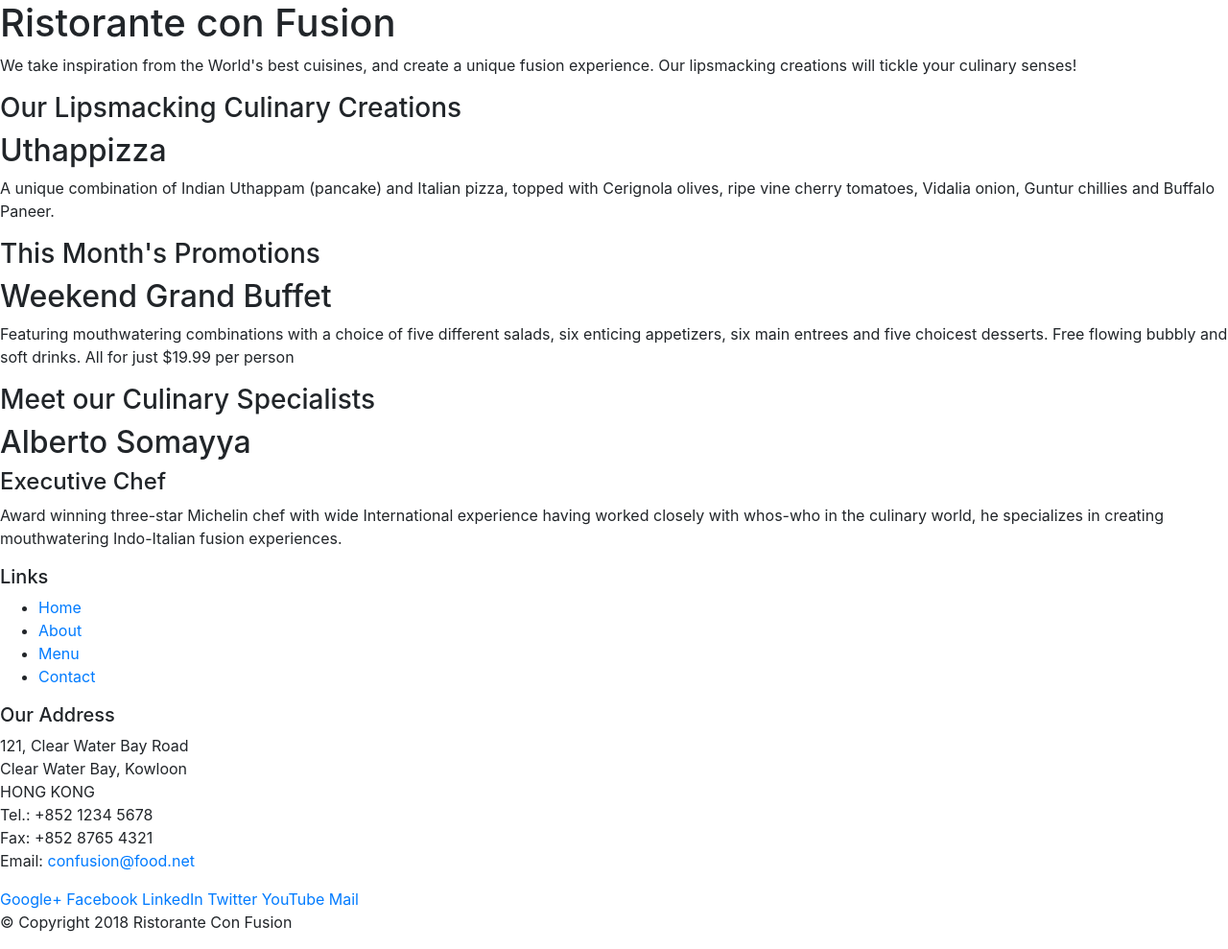
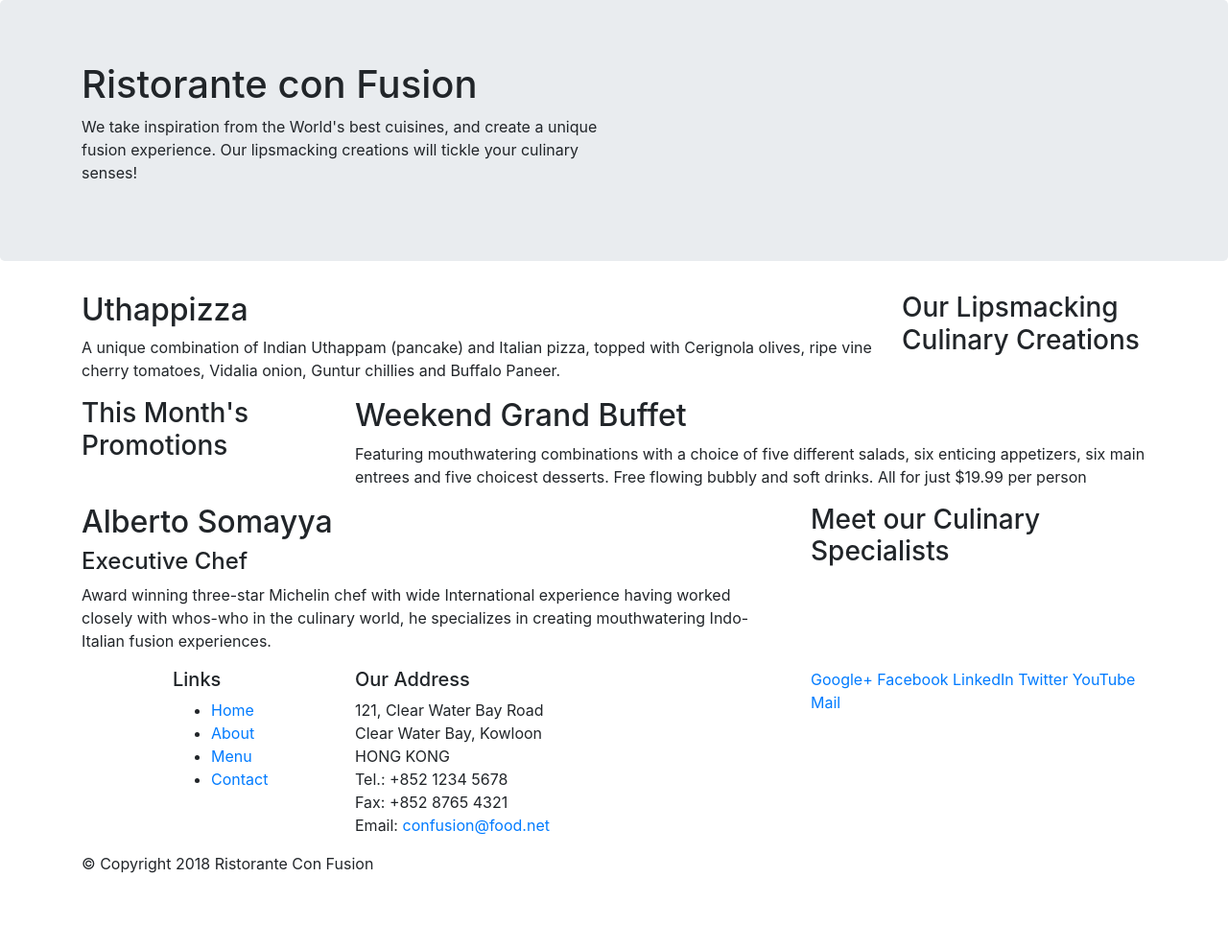
Before and after one commit to kuldeepmewara/Bootstrap-COurse, a website: page index.html in a window 1280 px wide. Shown: the whole page at 96% size. After the commit the page ends 928 px from the top, so only its background shows below. Drawn offline with nearby package versions, Linux system fonts and the light colour scheme.

Commit message:
Bootstrap Grid Part 1

```diff
--- a/index.html
+++ b/index.html
@@ -15,46 +15,46 @@
 
 <body>
 
-    <header>
-        <div>
-            <div>
-                <div>
+    <header class="jumbotron">
+        <div class="container">
+            <div class="row">
+                <div class="col-12 col-sm-6">
                     <h1>Ristorante con Fusion</h1>
                     <p>We take inspiration from the World's best cuisines, and create a unique fusion experience. Our lipsmacking creations will tickle your culinary senses!</p>
                 </div>
-                <div>
+                <div class="col-12 col-sm-6">
                 </div>
             </div>
         </div>
     </header>
 
-    <div>
-        <div>
-            <div>
+    <div class="container">
+        <div class="row">
+            <div class="col-12 col-sm-4 order-sm-last col-md-3">
                 <h3>Our Lipsmacking Culinary Creations</h3>
             </div>
-            <div>
+            <div class="col col-sm order-sm-first col-md">
                 <h2>Uthappizza</h2>
                 <p>A unique combination of Indian Uthappam (pancake) and Italian pizza, topped with Cerignola olives, ripe vine cherry tomatoes, Vidalia onion, Guntur chillies and Buffalo Paneer.</p>
             </div>
         </div>
 
 
-        <div>
-            <div>
+        <div class="row">
+            <div class="col-12 col-sm-4 col-md-3">
                 <h3>This Month's Promotions</h3>
             </div>
-            <div>
+            <div class="col col-sm col-md" >
                 <h2>Weekend Grand Buffet</h2>
                 <p>Featuring mouthwatering combinations with a choice of five different salads, six enticing appetizers, six main entrees and five choicest desserts. Free flowing bubbly and soft drinks. All for just $19.99 per person </p>
             </div>
         </div>
 
-        <div>
-            <div>
+        <div class="row">
+            <div class="col-12 col-sm-4 order-sm-last-col-md-3">
                 <h3>Meet our Culinary Specialists</h3>
             </div>
-            <div>
+            <div class="col col-sm order-sm-first col-md">
                 <h2>Alberto Somayya</h2>
                 <h4>Executive Chef</h4>
                 <p>Award winning three-star Michelin chef with wide International experience having worked closely with whos-who in the culinary world, he specializes in creating mouthwatering Indo-Italian fusion experiences. </p>
@@ -63,9 +63,9 @@
     </div>
 
     <footer>
-        <div>
-            <div>
-                <div>
+        <div class="container">
+            <div class="row">
+                <div class="col-4 offset-1 col-sm-2">
                     <h5>Links</h5>
                     <ul>
                         <li><a href="#">Home</a></li>
@@ -74,7 +74,7 @@
                         <li><a href="#">Contact</a></li>
                     </ul>
                 </div>
-                <div>
+                <div class="col-7 col-sm-5">
                     <h5>Our Address</h5>
                     <address>
 		              121, Clear Water Bay Road<br>
@@ -85,7 +85,7 @@
 		              Email: <a href="mailto:confusion@food.net">confusion@food.net</a>
 		           </address>
                 </div>
-                <div>
+                <div class="col-12 col-sm-4">
                     <div>
                         <a href="http://google.com/+">Google+</a>
                         <a href="http://www.facebook.com/profile.php?id=">Facebook</a>
@@ -96,8 +96,8 @@
                     </div>
                 </div>
            </div>
-           <div>
-                <div>
+           <div class="row">
+                <div class="col-auto">
                     <p>© Copyright 2018 Ristorante Con Fusion</p>
                 </div>
            </div>
```
